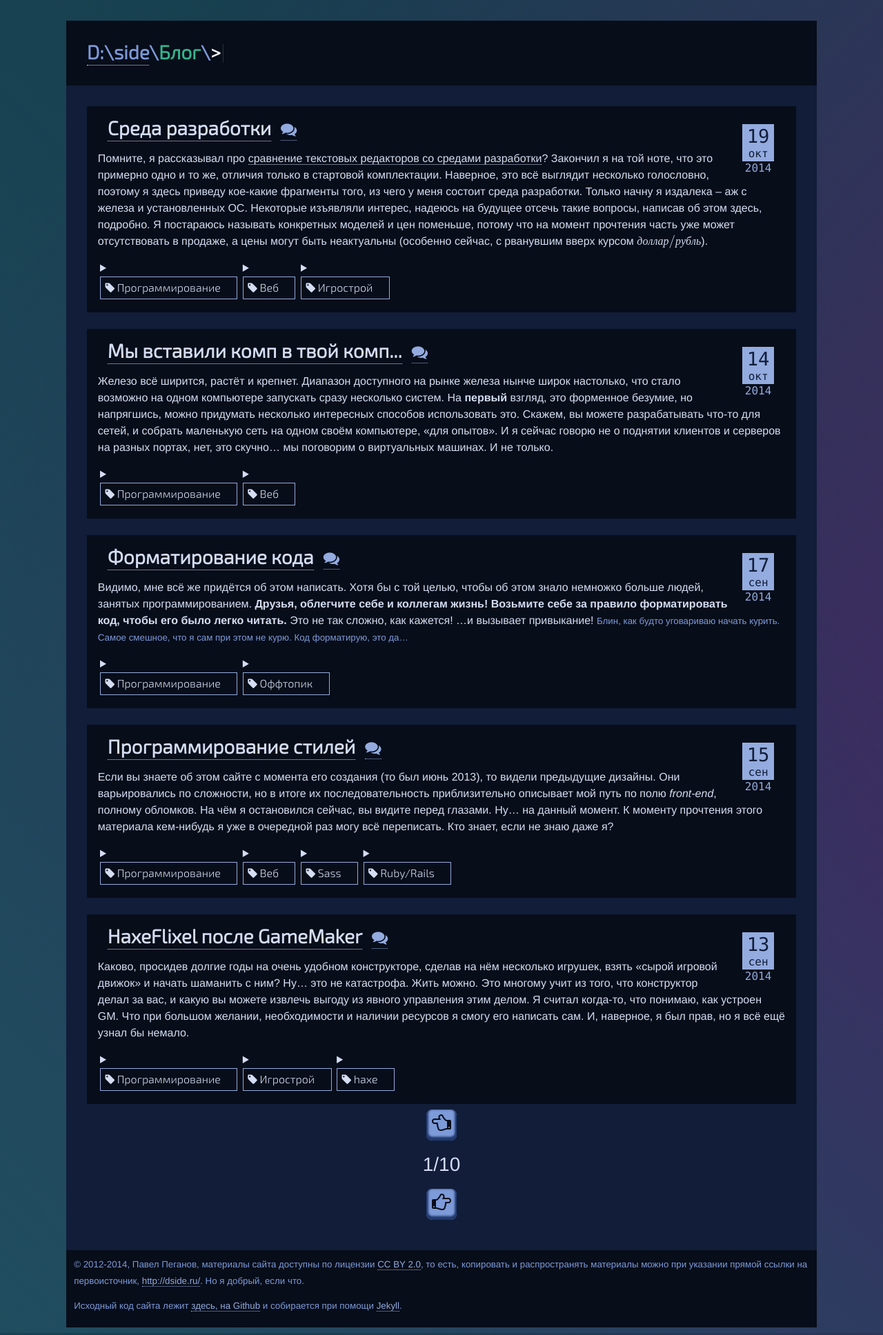
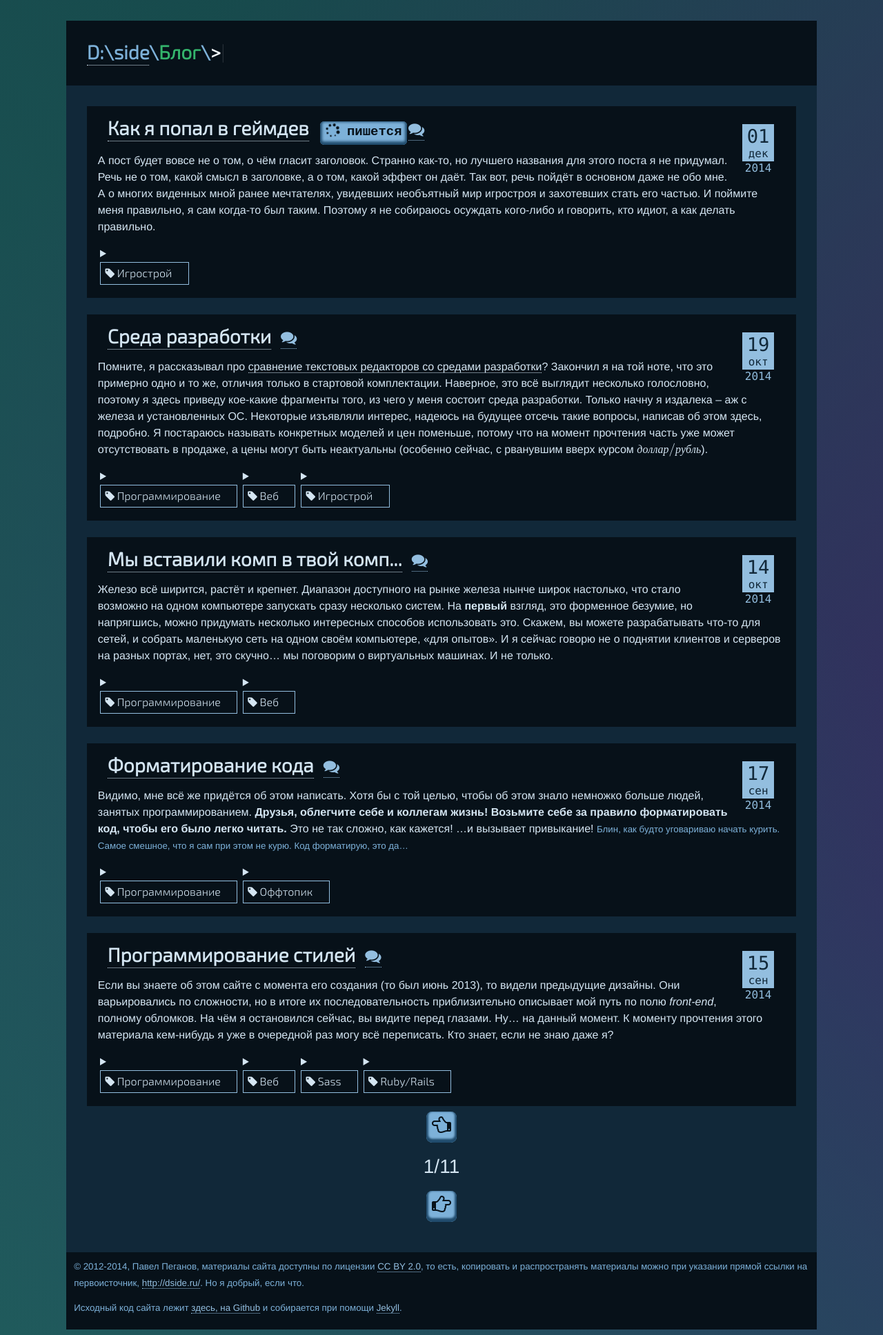
Before and after one commit to D-side/d-side.github.io, a Jekyll site: the page built from blog/index.html, in a window 1280 px wide. Shown: the whole page at 69% size. Built offline with Jekyll 4.4.1, drawn with Linux system fonts in a browser that asks for light colours; formulas are drawn with MathJax 3; the list of posts is cut into pages by our own code; comment, search, counter and statistics services are not loaded; some of the changed lines change nothing that is shown.

Commit message:
Guardfile, recolored headings

```diff
--- /dev/null
+++ b/_posts/2014-12-01-how-i-got-into-gamedev.markdown
@@ -0,0 +1,41 @@
+---
+layout: post
+title: Как я попал в геймдев
+date: 2014-12-01
+tags:
+  - Игрострой
+wip: true
+---
+
+А пост будет вовсе не о том, о чём гласит заголовок. Странно как-то, но лучшего названия для этого поста я не придумал. Речь не о том, какой смысл в заголовке, а о том, какой эффект он даёт. Так вот, речь пойдёт в основном даже не обо мне. А о многих виденных мной ранее мечтателях, увидевших необъятный мир игростроя и захотевших стать его частью. И поймите меня правильно, я сам когда-то был таким. Поэтому я не собираюсь осуждать кого-либо и говорить, кто идиот, а как делать правильно.
+
+### Кризис идей
+
+Одна из довольно частых причин, по которым люди начинают считать, что им неплохо бы сунуться в игрострой &mdash; существующие игры вызывают у них уныние. Возникает понимание того, что у существующих игр есть серьёзные недостатки, и со временем возникают какие-никакие идеи о том, как их исправить.
+
+Что делает человек, осознавший план по исправлению некоторой игры (будем её называть **прототипом**) и не особо вникающий в процесс разработки? Как правило, идёт на какой-нибудь **форум** и вешает там **объявление**. События после этого могут развиваться по-разному, в зависимости от обстоятельств.
+
+**Это может быть форум самой игры-прототипа**. Там человек предложит свой план действий разработчикам. Игроки в лучшем случае скажут "м-м, это интересно, было бы круто"; в худшем &mdash; в них проснутся **консерваторы** или **очень колючие критики**. И знаете, что? "Худший случай" на самом деле лучший, для таких людей **критика гораздо полезнее одобрения**. Речь, разумеется, о конструктивной критике и конкретных предложениях по исправлению плана, но обычно такие дискуссии скатываются в бурный флейм (форумное "диалог на повышенных тонах") с оскорблениями и прочей ерундой. Причин тому хватает: "разработчикам и так есть, что делать", "и сейчас норм", "ты не подумал про `[...]`", "лучше бы сделали `[...]`". Но поступающие **дельные предложения** будут потихоньку улучшать фильтр "интересных идей". Почему я не рассматриваю положительную реакцию разработчиков и реализацию плана? Потому что вероятность этого **крайне мала**.
+
+**Или же это может быть форум разработчиков игр**, где человек опишет свой план действий (в идеале, без отсылок к прототипу) с намерением реализовать его в виде самостоятельной игры. Что он получит в ответ? С вероятностью, близкой к 100% &mdash; ничего полезного (или вообще ничего, никакой реакции). Всё потому, что в сообществах разработчиков такие события регулярны, глаз уже цепляется за "тончайшие намёки", показывающие некомпетентность автора плана. В лучшем случае, автора проигнорируют (и сейчас я не шучу, это правда лучший вариант), в худшем &mdash; ему прямо укажут на недостатки. Что произойдёт в последнем случае, предугадать сложно, но я чаще всего видел такие варианты:
+
+  * Автор воспримет указание недостатков, как личное оскорбление, начнёт оскорблять в ответ (взаимные обвинения в некомпетентности и около того).
+  * Автор демонстративно покинет сообщество (*"Ой, всё"*) в уверенности, что найдёт единомышленников где-то ещё (не думая, что у других сообществ нет причин реагировать иначе).
+  * Автор найдёт команду таких же новичков, как он сам, но начавших обучаться реализации; команда при этом сходу развалится из-за излишних амбиций или внутренних конфликтов.
+  * Автора затроллят, неявно заставив его показать все дыры в его плане действий, после чего он будет дружно засмеян сообществом и... скорее всего будет молчать, не зная, что добавить.
+
+**Есть ещё третий случай**. Когда автор понимает, что его творение не воспримут всерьёз и **побоится его демонстрировать публике**. Тогда на форуме разработчиков он скажет, что ищет команду для реализации. А реализации чего, расскажет только в личной переписке. Так вот &mdash; это бесполезно, и этот факт всплывает после первых же минут обдумывания "что будет, если". Во-первых, публика всё равно потребует ответов на возникающие очевидные вопросы, и пока ответов не будет, писать не станет (потому что лень!). Во-вторых &mdash; кто-нибудь может всё же начать с автором личную переписку, добиться ответов, после чего эту переписку выложить (в виде скриншотов), в результате чего вся затея рушится.
+
+**Ни один из описанных сценариев не приведёт к успеху. Грустно, да?**
+
+### Чего им надо-то?
+
+##### Презентация <small>(PowerPoint и аналоги здесь ни при чём, если что)</small>
+
+Любой, кто ищет, чью бы идею реализовать, часто стоит перед нелёгким выбором, потому что идей очень много, но пугающее большинство из них однообразны (или вообще не идеи, а калька с существуюших игр) или скудно описаны (их авторы по неопытности просто не знают, что стоит описать).
+
+На фоне такой скучной картины любая сколько-нибудь хорошая презентация идеи привлекает к обсуждению много людей. В обсуждении могут появиться новые идеи, да и вообще такая дискуссия, скорее всего, пойдёт только на пользу. Иногда (редко) из этих людей кто-то не слишком занят и мог бы помочь. Поэтому **потратьте время, чтобы понятно и красиво изложить свою идею окружающим**. Нет смысла скрывать основы, идейной массы в геймдеве всё равно хватает, полезной недостаток, но вам неоткуда знать, полезная ли **ваша**. О тонких деталях можно и умолчать до реализации.
+
+##### Сотрудничество
+
+Когда речь касается совместного создания некоего произведения, здесь действуют примерно те же законы, что и во многих саморегулируемых сообществах &mdash; все ожидают от всех вклада в общее дело. Довольно часто случается, что вносящие б**о**льший вклад готовы простить вносящих меньший (если уж начали работу), но если такой исход виден с самого начала, это серьёзно подрывает мотивацию начинать работу вовсе. Поэтому объявления, где человек исключительно описывает свой план действий (допустим, **презентация** не подкачала), но не описывает своей роли в нём, игнорируется (выше описал способы), как не готовый к сотрудничеству.
--- a/_sass/base/_typography.scss
+++ b/_sass/base/_typography.scss
@@ -12,6 +12,7 @@
   font-family: $header-font-family;
   line-height: $header-line-height;
   margin: 0;
+  color: $theme0C;
   text-rendering: optimizeLegibility; // Fix the character spacing for headings
 }
 
--- a/assets/main.sass
+++ b/assets/main.sass
@@ -2,7 +2,7 @@
 ---
 
 // Theme
-$sample: rgba(33, 58, 113, 0.77)
+$sample: rgb(33, 78, 113)
 
 @import "themes/near-mixer.sass"
 //@import "themes/base16/seti"
```
Also changed, not shown: 1 other file.
